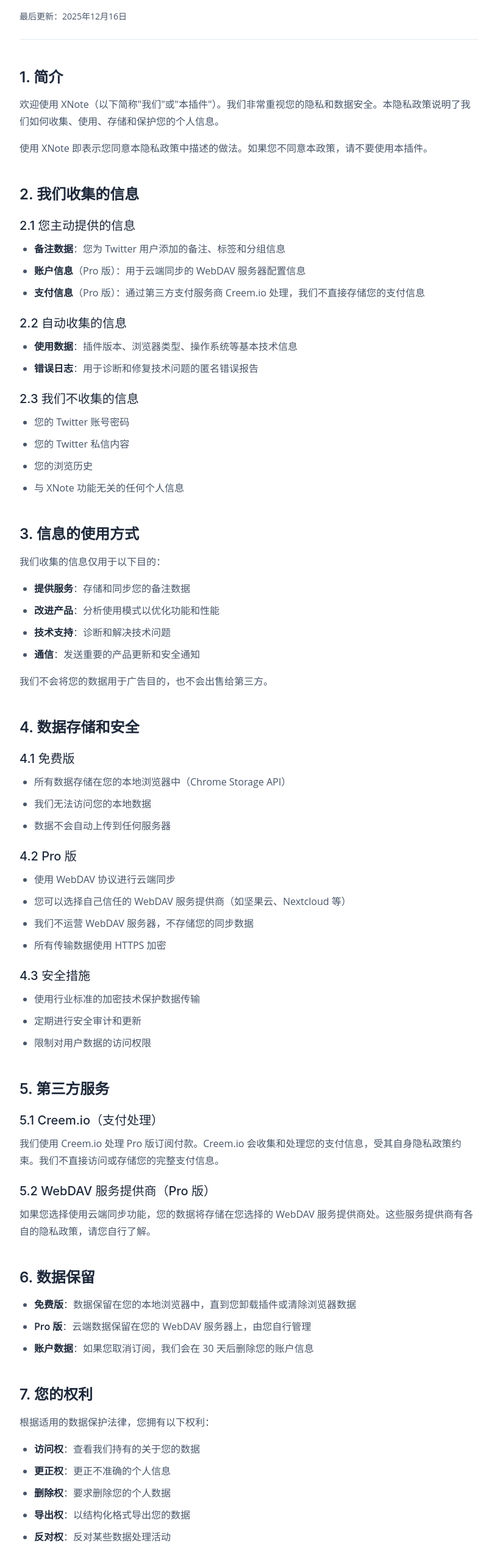
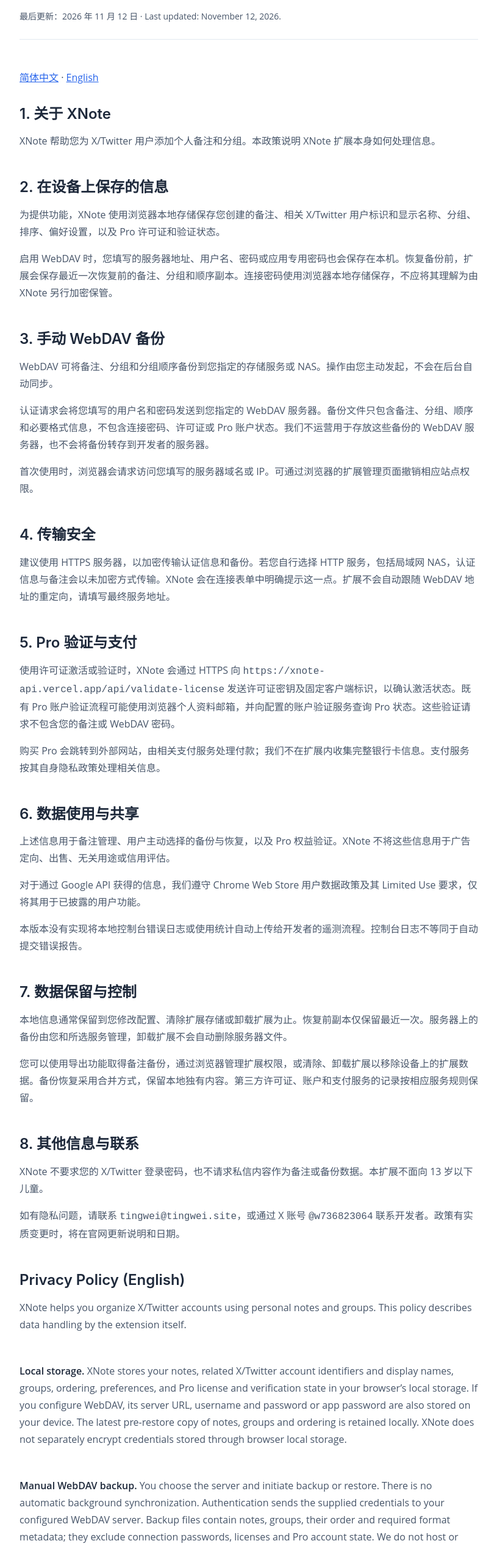
Before and after one commit to waynehaha/xnote-website, a plain HTML site: page privacy.html in a window 1280 px wide. Shown: the part 189-2729 px from the top of the page at 61% size, without its empty margins (232-1047 px from the left). Drawn offline with Linux system fonts and the light colour scheme.

Commit message:
更新 WebDAV 隐私政策并补充英文说明
- 说明手动备份、连接凭据、HTTP 传输风险和 Pro 验证
- 补充英文政策并修复语言跳转定位

```diff
--- a/privacy.html
+++ b/privacy.html
@@ -37,152 +37,64 @@
   </nav>
 
   <!-- 主内容 -->
-  <main class="legal-page">
+  <main class="legal-page" style="overflow-wrap: anywhere;">
     <div class="container">
-      <h1>隐私政策</h1>
-      <p class="last-updated">最后更新：2025年12月16日</p>
-
+      <h1>隐私政策 / Privacy Policy</h1>
+      <p class="last-updated">最后更新：2026 年 11 月 12 日 · Last updated: November 12, 2026.</p>
+      <p><a href="#privacy-zh">简体中文</a> · <a href="#privacy-en">English</a></p>
+      <div id="privacy-zh" lang="zh-CN" style="scroll-margin-top: 96px;">
       <section>
-        <h2>1. 简介</h2>
-        <p>欢迎使用 XNote（以下简称"我们"或"本插件"）。我们非常重视您的隐私和数据安全。本隐私政策说明了我们如何收集、使用、存储和保护您的个人信息。</p>
-        <p>使用 XNote 即表示您同意本隐私政策中描述的做法。如果您不同意本政策，请不要使用本插件。</p>
+        <h2>1. 关于 XNote</h2>
+        <p>XNote 帮助您为 X/Twitter 用户添加个人备注和分组。本政策说明 XNote 扩展本身如何处理信息。</p>
       </section>
-
       <section>
-        <h2>2. 我们收集的信息</h2>
-
-        <h3>2.1 您主动提供的信息</h3>
-        <ul>
-          <li><strong>备注数据</strong>：您为 Twitter 用户添加的备注、标签和分组信息</li>
-          <li><strong>账户信息</strong>（Pro 版）：用于云端同步的 WebDAV 服务器配置信息</li>
-          <li><strong>支付信息</strong>（Pro 版）：通过第三方支付服务商 Creem.io 处理，我们不直接存储您的支付信息</li>
-        </ul>
-
-        <h3>2.2 自动收集的信息</h3>
-        <ul>
-          <li><strong>使用数据</strong>：插件版本、浏览器类型、操作系统等基本技术信息</li>
-          <li><strong>错误日志</strong>：用于诊断和修复技术问题的匿名错误报告</li>
-        </ul>
-
-        <h3>2.3 我们不收集的信息</h3>
-        <ul>
-          <li>您的 Twitter 账号密码</li>
-          <li>您的 Twitter 私信内容</li>
-          <li>您的浏览历史</li>
-          <li>与 XNote 功能无关的任何个人信息</li>
-        </ul>
+        <h2>2. 在设备上保存的信息</h2>
+        <p>为提供功能，XNote 使用浏览器本地存储保存您创建的备注、相关 X/Twitter 用户标识和显示名称、分组、排序、偏好设置，以及 Pro 许可证和验证状态。</p>
+        <p>启用 WebDAV 时，您填写的服务器地址、用户名、密码或应用专用密码也会保存在本机。恢复备份前，扩展会保存最近一次恢复前的备注、分组和顺序副本。连接密码使用浏览器本地存储保存，不应将其理解为由 XNote 另行加密保管。</p>
       </section>
-
       <section>
-        <h2>3. 信息的使用方式</h2>
-        <p>我们收集的信息仅用于以下目的：</p>
-        <ul>
-          <li><strong>提供服务</strong>：存储和同步您的备注数据</li>
-          <li><strong>改进产品</strong>：分析使用模式以优化功能和性能</li>
-          <li><strong>技术支持</strong>：诊断和解决技术问题</li>
-          <li><strong>通信</strong>：发送重要的产品更新和安全通知</li>
-        </ul>
-        <p>我们不会将您的数据用于广告目的，也不会出售给第三方。</p>
+        <h2>3. 手动 WebDAV 备份</h2>
+        <p>WebDAV 可将备注、分组和分组顺序备份到您指定的存储服务或 NAS。操作由您主动发起，不会在后台自动同步。</p>
+        <p>认证请求会将您填写的用户名和密码发送到您指定的 WebDAV 服务器。备份文件只包含备注、分组、顺序和必要格式信息，不包含连接密码、许可证或 Pro 账户状态。我们不运营用于存放这些备份的 WebDAV 服务器，也不会将备份转存到开发者的服务器。</p>
+        <p>首次使用时，浏览器会请求访问您填写的服务器域名或 IP。可通过浏览器的扩展管理页面撤销相应站点权限。</p>
       </section>
-
       <section>
-        <h2>4. 数据存储和安全</h2>
-
-        <h3>4.1 免费版</h3>
-        <ul>
-          <li>所有数据存储在您的本地浏览器中（Chrome Storage API）</li>
-          <li>我们无法访问您的本地数据</li>
-          <li>数据不会自动上传到任何服务器</li>
-        </ul>
-
-        <h3>4.2 Pro 版</h3>
-        <ul>
-          <li>使用 WebDAV 协议进行云端同步</li>
-          <li>您可以选择自己信任的 WebDAV 服务提供商（如坚果云、Nextcloud 等）</li>
-          <li>我们不运营 WebDAV 服务器，不存储您的同步数据</li>
-          <li>所有传输数据使用 HTTPS 加密</li>
-        </ul>
-
-        <h3>4.3 安全措施</h3>
-        <ul>
-          <li>使用行业标准的加密技术保护数据传输</li>
-          <li>定期进行安全审计和更新</li>
-          <li>限制对用户数据的访问权限</li>
-        </ul>
+        <h2>4. 传输安全</h2>
+        <p>建议使用 HTTPS 服务器，以加密传输认证信息和备份。若您自行选择 HTTP 服务，包括局域网 NAS，认证信息与备注会以未加密方式传输。XNote 会在连接表单中明确提示这一点。扩展不会自动跟随 WebDAV 地址的重定向，请填写最终服务地址。</p>
       </section>
-
       <section>
-        <h2>5. 第三方服务</h2>
-
-        <h3>5.1 Creem.io（支付处理）</h3>
-        <p>我们使用 Creem.io 处理 Pro 版订阅付款。Creem.io 会收集和处理您的支付信息，受其自身隐私政策约束。我们不直接访问或存储您的完整支付信息。</p>
-
-        <h3>5.2 WebDAV 服务提供商（Pro 版）</h3>
-        <p>如果您选择使用云端同步功能，您的数据将存储在您选择的 WebDAV 服务提供商处。这些服务提供商有各自的隐私政策，请您自行了解。</p>
+        <h2>5. Pro 验证与支付</h2>
+        <p>使用许可证激活或验证时，XNote 会通过 HTTPS 向 <code>https://xnote-api.vercel.app/api/validate-license</code> 发送许可证密钥及固定客户端标识，以确认激活状态。既有 Pro 账户验证流程可能使用浏览器个人资料邮箱，并向配置的账户验证服务查询 Pro 状态。这些验证请求不包含您的备注或 WebDAV 密码。</p>
+        <p>购买 Pro 会跳转到外部网站，由相关支付服务处理付款；我们不在扩展内收集完整银行卡信息。支付服务按其自身隐私政策处理相关信息。</p>
       </section>
-
       <section>
-        <h2>6. 数据保留</h2>
-        <ul>
-          <li><strong>免费版</strong>：数据保留在您的本地浏览器中，直到您卸载插件或清除浏览器数据</li>
-          <li><strong>Pro 版</strong>：云端数据保留在您的 WebDAV 服务器上，由您自行管理</li>
-          <li><strong>账户数据</strong>：如果您取消订阅，我们会在 30 天后删除您的账户信息</li>
-        </ul>
+        <h2>6. 数据使用与共享</h2>
+        <p>上述信息用于备注管理、用户主动选择的备份与恢复，以及 Pro 权益验证。XNote 不将这些信息用于广告定向、出售、无关用途或信用评估。</p>
+        <p>对于通过 Google API 获得的信息，我们遵守 Chrome Web Store 用户数据政策及其 Limited Use 要求，仅将其用于已披露的用户功能。</p>
+        <p>本版本没有实现将本地控制台错误日志或使用统计自动上传给开发者的遥测流程。控制台日志不等同于自动提交错误报告。</p>
       </section>
-
       <section>
-        <h2>7. 您的权利</h2>
-        <p>根据适用的数据保护法律，您拥有以下权利：</p>
-        <ul>
-          <li><strong>访问权</strong>：查看我们持有的关于您的数据</li>
-          <li><strong>更正权</strong>：更正不准确的个人信息</li>
-          <li><strong>删除权</strong>：要求删除您的个人数据</li>
-          <li><strong>导出权</strong>：以结构化格式导出您的数据</li>
-          <li><strong>反对权</strong>：反对某些数据处理活动</li>
-        </ul>
-        <p>要行使这些权利，请通过 tingwei@tingwei.site 联系我们。</p>
+        <h2>7. 数据保留与控制</h2>
+        <p>本地信息通常保留到您修改配置、清除扩展存储或卸载扩展为止。恢复前副本仅保留最近一次。服务器上的备份由您和所选服务管理，卸载扩展不会自动删除服务器文件。</p>
+        <p>您可以使用导出功能取得备注备份，通过浏览器管理扩展权限，或清除、卸载扩展以移除设备上的扩展数据。备份恢复采用合并方式，保留本地独有内容。第三方许可证、账户和支付服务的记录按相应服务规则保留。</p>
       </section>
-
       <section>
-        <h2>8. 儿童隐私</h2>
-        <p>XNote 不面向 13 岁以下的儿童。我们不会故意收集 13 岁以下儿童的个人信息。如果您发现我们收集了儿童的信息，请立即联系我们，我们将采取措施删除该信息。</p>
+        <h2>8. 其他信息与联系</h2>
+        <p>XNote 不要求您的 X/Twitter 登录密码，也不请求私信内容作为备注或备份数据。本扩展不面向 13 岁以下儿童。</p>
+        <p>如有隐私问题，请联系 <code>tingwei@tingwei.site</code>，或通过 X 账号 <code>@w736823064</code> 联系开发者。政策有实质变更时，将在官网更新说明和日期。</p>
       </section>
-
-      <section>
-        <h2>9. 国际数据传输</h2>
-        <p>您的信息可能会被传输到您所在国家/地区以外的地方进行处理。我们会采取适当措施确保您的数据在传输过程中得到充分保护，符合适用的数据保护法律。</p>
-      </section>
-
-      <section>
-        <h2>10. Cookie 和跟踪技术</h2>
-        <p>XNote 插件本身不使用 Cookie。但是，我们的官方网站可能使用基本的分析工具来了解访问者如何使用网站。您可以通过浏览器设置管理 Cookie 偏好。</p>
-      </section>
-
-      <section>
-        <h2>11. 隐私政策的变更</h2>
-        <p>我们可能会不时更新本隐私政策。重大变更时，我们会通过插件通知或电子邮件通知您。继续使用 XNote 即表示您接受更新后的隐私政策。</p>
-        <p>我们建议您定期查看本页面以了解最新的隐私实践。</p>
-      </section>
-
-      <section>
-        <h2>12. 联系我们</h2>
-        <p>如果您对本隐私政策有任何疑问、意见或投诉，请通过以下方式联系我们：</p>
-        <ul>
-          <li><strong>邮箱</strong>：tingwei@tingwei.site</li>
-          <li><strong>X (Twitter)</strong>：<a href="https://x.com/w736823064" target="_blank" rel="noopener">@w736823064</a></li>
-        </ul>
-        <p>我们会在收到您的请求后 30 天内回复。</p>
-      </section>
-
-      <section>
-        <h2>13. 适用法律</h2>
-        <p>本隐私政策受您所在司法管辖区的适用法律管辖。我们致力于遵守所有适用的数据保护法律，包括但不限于：</p>
-        <ul>
-          <li>欧盟通用数据保护条例（GDPR）</li>
-          <li>加州消费者隐私法案（CCPA）</li>
-          <li>其他适用的地区数据保护法律</li>
-        </ul>
-      </section>
+      </div>
+      <div id="privacy-en" lang="en" style="scroll-margin-top: 96px;">
+      <h2>Privacy Policy (English)</h2>
+      <section><p>XNote helps you organize X/Twitter accounts using personal notes and groups. This policy describes data handling by the extension itself.</p></section>
+      <section><p><strong>Local storage.</strong> XNote stores your notes, related X/Twitter account identifiers and display names, groups, ordering, preferences, and Pro license and verification state in your browser’s local storage. If you configure WebDAV, its server URL, username and password or app password are also stored on your device. The latest pre-restore copy of notes, groups and ordering is retained locally. XNote does not separately encrypt credentials stored through browser local storage.</p></section>
+      <section><p><strong>Manual WebDAV backup.</strong> You choose the server and initiate backup or restore. There is no automatic background synchronization. Authentication sends the supplied credentials to your configured WebDAV server. Backup files contain notes, groups, their order and required format metadata; they exclude connection passwords, licenses and Pro account state. We do not host or copy these WebDAV backups to a developer-operated backup server. The browser requests access to the server hostname or IP when you enable the connection. You can revoke site access through extension settings.</p></section>
+      <section><p><strong>Transport.</strong> HTTPS is recommended to encrypt credentials and backup data in transit. If you choose HTTP, including for a local NAS, credentials and notes are transmitted without encryption. The connection form discloses this. WebDAV redirects are rejected; configure the final server URL.</p></section>
+      <section><p><strong>Pro and payments.</strong> License activation and validation send your license key and a fixed client label over HTTPS to <code>https://xnote-api.vercel.app/api/validate-license</code>. The existing account-based Pro verification flow may obtain your browser profile email and query the configured account verification service. These requests do not include your notes or WebDAV password. Purchases open an external website; the relevant payment provider processes payment information under its own privacy policy. The extension does not collect full card details.</p></section>
+      <section><p><strong>Use and sharing.</strong> Data is used for note management, requested backup and restore, and Pro verification. We do not sell it or use it for advertising, unrelated purposes or credit decisions. Information received from Google APIs is used only for disclosed user-facing features and in accordance with the Chrome Web Store User Data Policy, including its Limited Use requirements. This version does not implement automatic upload of local console errors or usage analytics to the developer.</p></section>
+      <section><p><strong>Retention and control.</strong> Local information remains until you change the configuration, clear extension storage or uninstall the extension. Only the latest pre-restore copy is retained. Server backups are managed by you and your chosen provider; uninstalling does not delete them. You can export notes and manage browser permissions. Restore merges data and keeps local-only items. License, account verification and payment services retain their records under their respective policies.</p></section>
+      <section><p><strong>Other information.</strong> XNote does not require your X/Twitter password or request private-message contents as note or backup data. The extension is not directed to children under 13. Contact <code>tingwei@tingwei.site</code> or <code>@w736823064</code> with privacy questions. Material changes will be reflected on the website with an updated date.</p></section>
+      </div>
     </div>
   </main>
 
```
